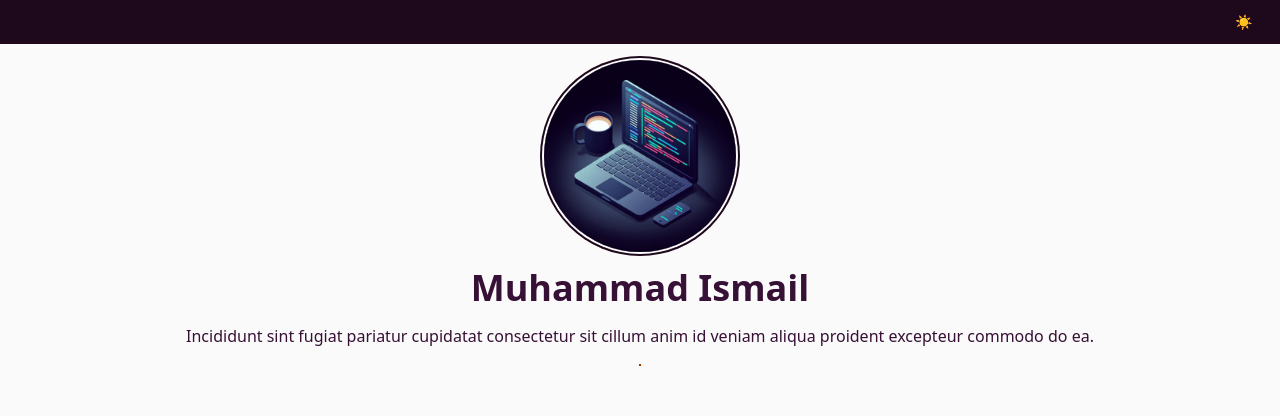
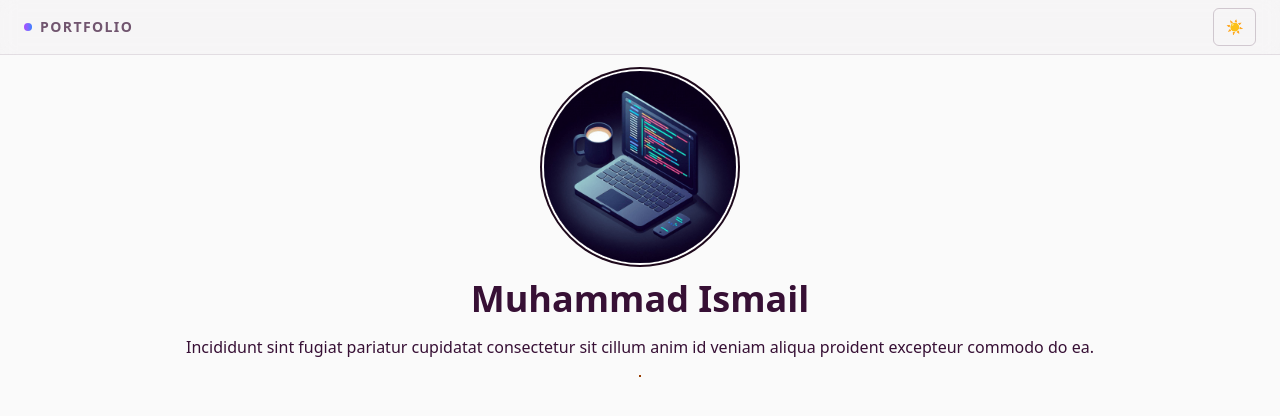
Before and after one commit to mi-web-89/my-portofolio, a Next.js app: page / in a window 1280 px wide. Shown: the top 416 px of the page. Built offline with nearby package versions, Linux system fonts and the light colour scheme.

Commit message:
feat: added header component

```diff
--- a/app/components/header.tsx
+++ b/app/components/header.tsx
@@ -2,7 +2,13 @@ import { ThemeToggle } from "./theme-toggle";
 
 export default function Header() {
   return (
-    <header className="flex justify-end px-4 py-1 bg-background-dark dark:border-b">
+    <header className="sticky top-0 z-50 flex items-center justify-between px-6 py-2 border-b border-current/10 bg-current/2 backdrop-blur-sm">
+      <div className="flex items-center gap-2">
+        <div className="w-2 h-2 rounded-full bg-gradient-to-r from-purple-500 to-blue-500" />
+        <span className="text-sm font-semibold uppercase tracking-widest text-current/70">
+          Portfolio
+        </span>
+      </div>
       <ThemeToggle />
     </header>
   );
--- a/app/components/theme-toggle.jsx
+++ b/app/components/theme-toggle.jsx
@@ -24,7 +24,10 @@ export function ThemeToggle() {
   };
 
   return (
-    <button onClick={toggleTheme} className="rounded-md px-3 py-2 text-sm">
+    <button
+      onClick={toggleTheme}
+      className="rounded-md px-3 py-2 text-sm border-current/20 hover:border-current/40 transition-colors border"
+    >
       {isDark ? "🌙" : "☀️"}
     </button>
   );
```
